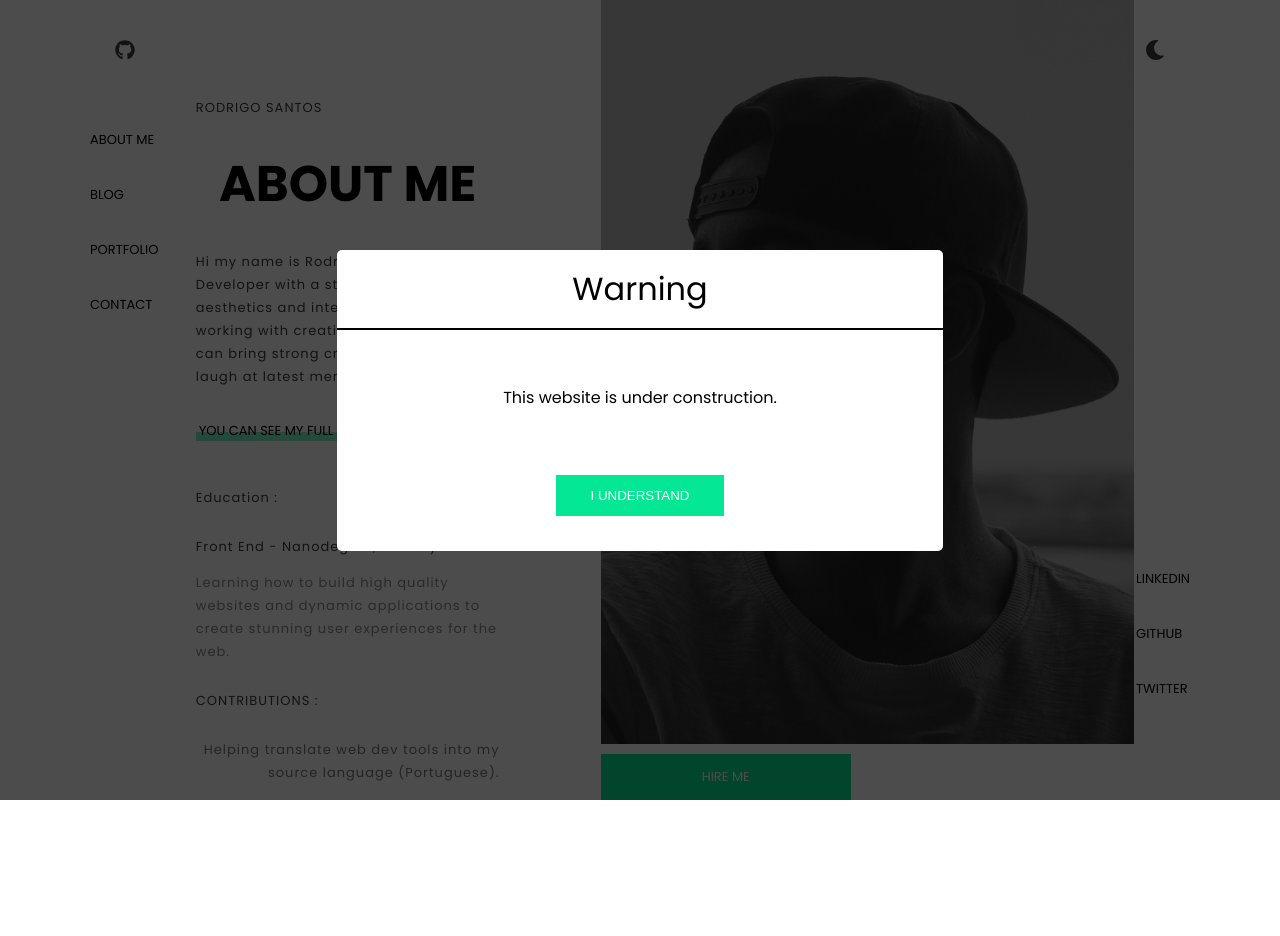
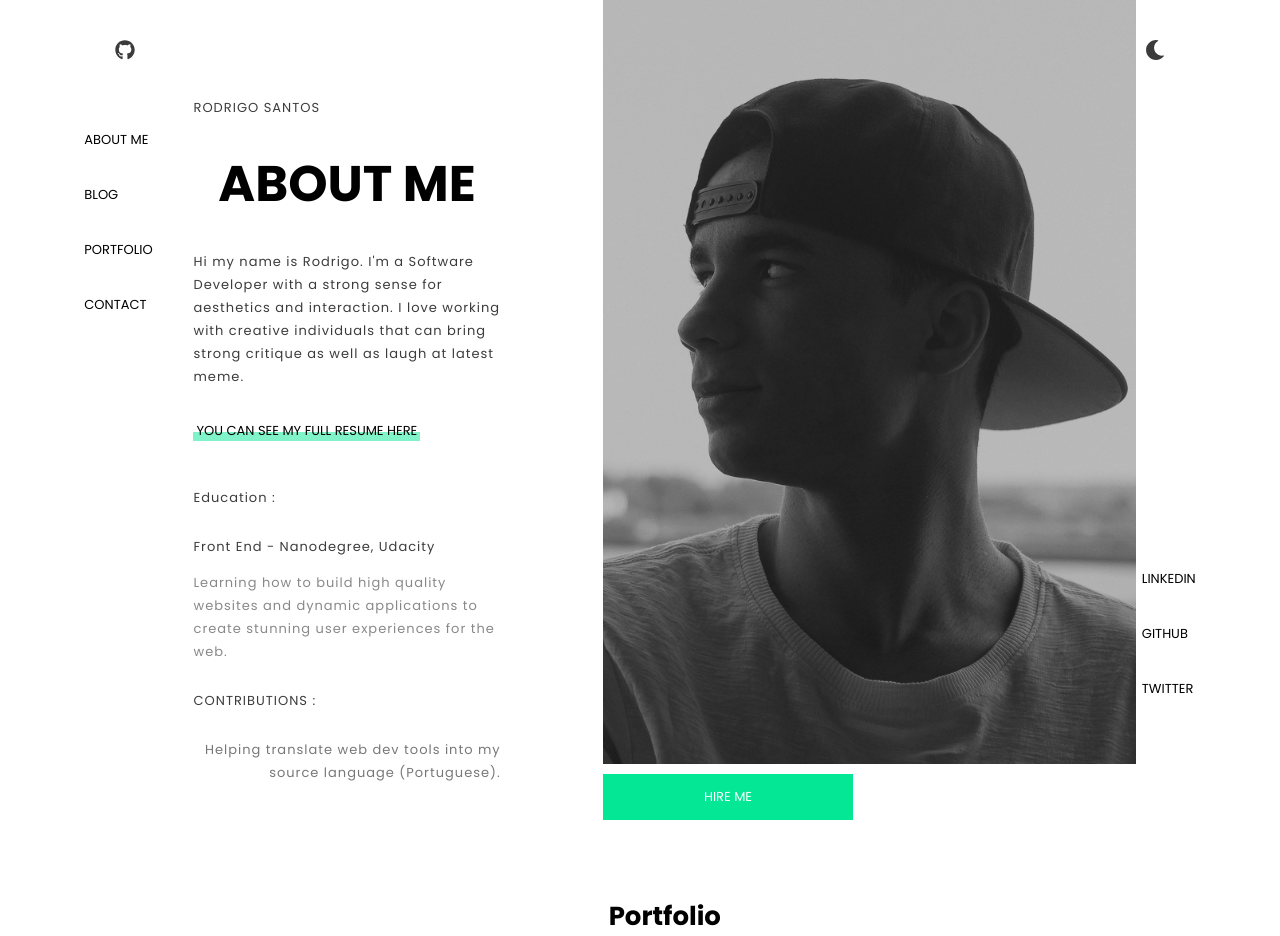
Before and after one commit to rodsnts/rsantos-portfolio, a React (Create React App) app: page /portfolio in a window 1280 px wide. Before the commit the page ends 880 px from the top, so only its background shows below. Built offline with nearby package versions, Linux system fonts and the light colour scheme.

Commit message:
react router init

```diff
--- a/package.json
+++ b/package.json
@@ -13,6 +13,7 @@
     "node-sass": "^4.14.0",
     "react": "^16.13.1",
     "react-dom": "^16.13.1",
+    "react-router-dom": "^5.1.2",
     "react-scripts": "3.4.1",
     "sass": "^1.26.5"
   },
--- a/src/App.jsx
+++ b/src/App.jsx
@@ -1,8 +1,10 @@
 import React from "react";
+import { BrowserRouter as Router, Switch, Route } from "react-router-dom";
 
 import AboutMe from "./pages/AboutMe";
+import Portfolio from "./pages/Portfolio";
 
-import Modal from "./components/Modal/Modal";
+// import Modal from "./components/Modal/Modal";
 
 import TopNav from "./components/TopNav/TopNav";
 import Navbar from "./components/Navbar/Navbar";
@@ -12,21 +14,26 @@ import "./App.scss";
 
 function App() {
   return (
-    <div className="main">
-      <Modal
+    <Router>
+      <div>
+        {/* <Modal
           title="Warning"
           body="This website is under construction."
           button="I understand"
-      />
+        /> */}
         <TopNav />
         <div className="container">
           <Navbar />
 
-        <AboutMe />
+          <div className="main">
+            <Route path={["/", "about"]} component={AboutMe} />
+            <Route path="/portfolio" component={Portfolio} />
+          </div>
 
           <Social />
         </div>
       </div>
+    </Router>
   );
 }
 
--- a/src/components/Navbar/Navbar.jsx
+++ b/src/components/Navbar/Navbar.jsx
@@ -5,22 +5,22 @@ const Navbar = () => {
     <aside className="navbar">
       <ul className="navbar-nav">
         <li className="nav-item">
-          <a href="rsantos.dev" className="active hover">
+          <a href="about" className="active hover">
             About me
           </a>
         </li>
         <li className="nav-item">
-          <a href="rsantos.dev" className="hover">
+          <a href="/" className="hover">
             Blog
           </a>
         </li>
         <li className="nav-item">
-          <a href="rsantos.dev" className="hover">
+          <a href="portfolio" className="hover">
             Portfolio
           </a>
         </li>
         <li className="nav-item">
-          <a href="rsantos.dev" className="hover">
+          <a href="/" className="hover">
             Contact
           </a>
         </li>
--- /dev/null
+++ b/src/pages/Portfolio.jsx
@@ -0,0 +1,20 @@
+import React from "react";
+
+const Portfolio = () => {
+  return (
+    <div>
+      <h1
+        style={{
+          display: "flex",
+          justifyContent: "center",
+          alignItems: "center",
+          width: "80vw",
+        }}
+      >
+        Portfolio
+      </h1>
+    </div>
+  );
+};
+
+export default Portfolio;
```
Also changed, not shown: 1 other file (tests, documents, lock files or other folders). Lines whose indentation alone changed are shown as unchanged.
